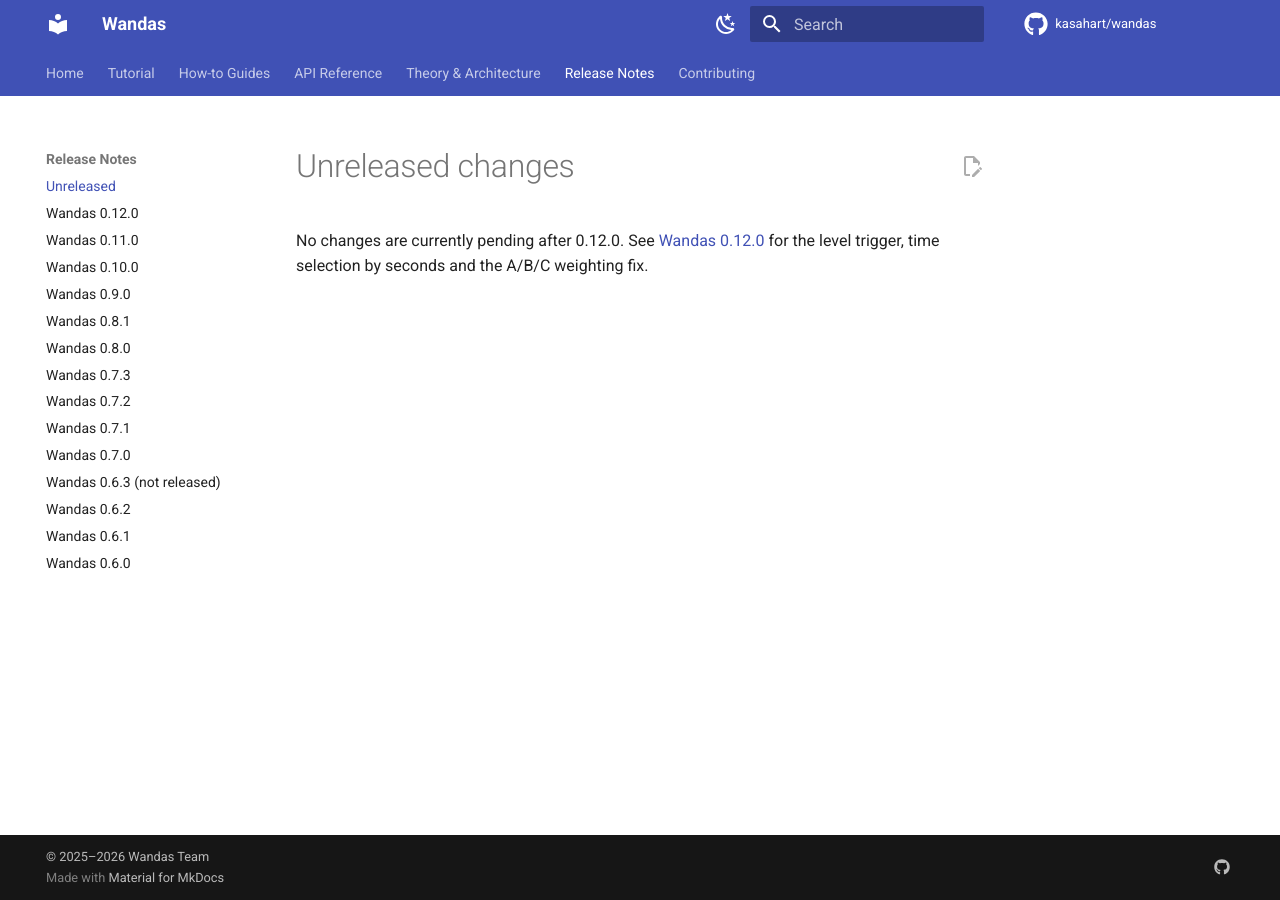
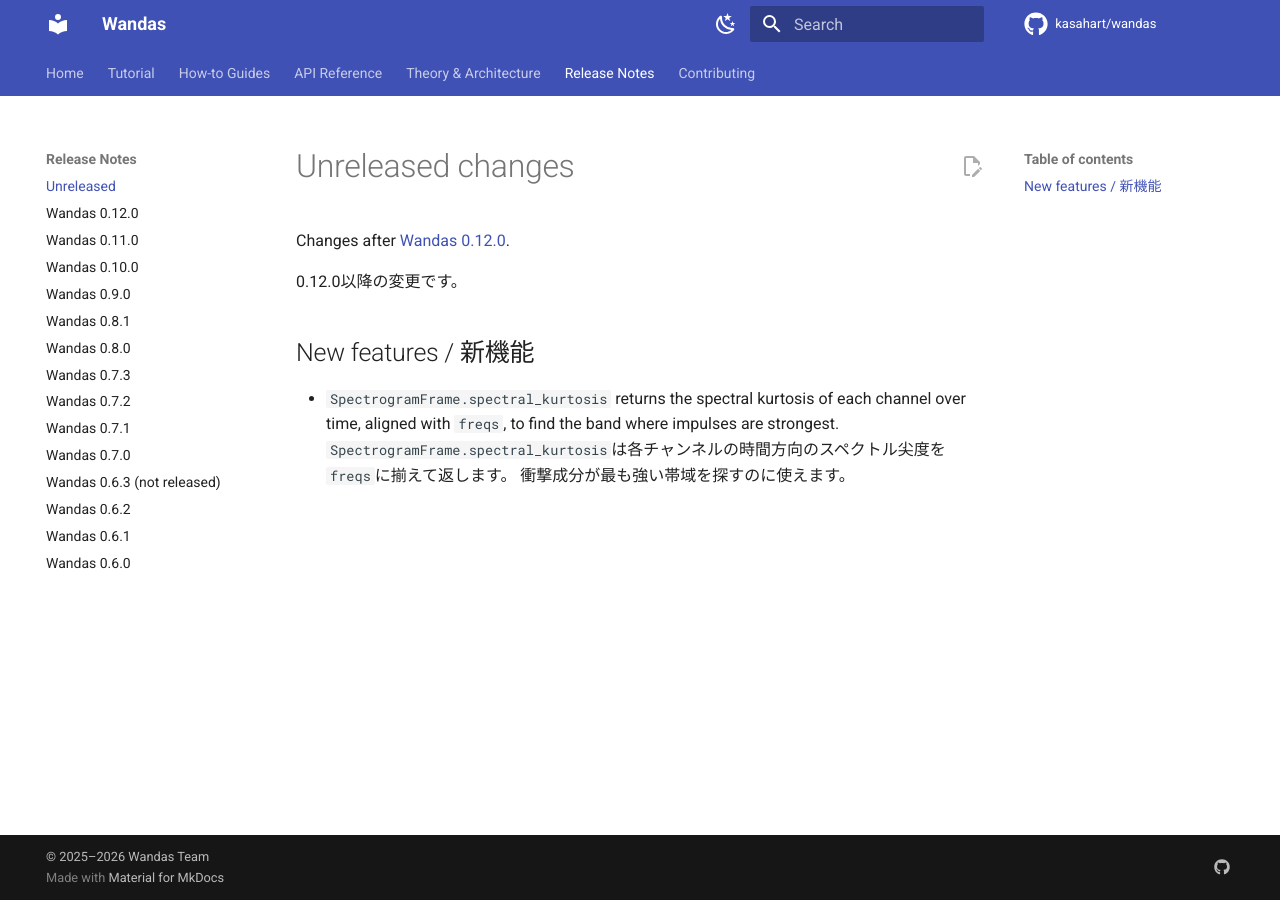
Before and after one commit to kasahart/wandas, an MkDocs documentation site: the page built from docs/src/release-notes/unreleased.md, in a window 1280 px wide. Built offline with MkDocs 1.6.1 and Material for MkDocs 9.7.7, drawn with Linux system fonts in a browser that asks for light colours; comment, search, counter and statistics services are not loaded.

Commit message:
docs: add the release note
Co-Authored-By: Claude Opus 5.5 <noreply@anthropic.com>
Claude-Session: https://claude.ai/code/session_01VjJX8Vw5pHwzrrqHRZUTcs

```diff
--- a/docs/src/release-notes/unreleased.md
+++ b/docs/src/release-notes/unreleased.md
@@ -1,4 +1,13 @@
 # Unreleased changes
 
-No changes are currently pending after 0.12.0. See [Wandas 0.12.0](v0.12.0.md)
-for the level trigger, time selection by seconds and the A/B/C weighting fix.
+Changes after [Wandas 0.12.0](v0.12.0.md).
+
+0.12.0以降の変更です。
+
+## New features / 新機能
+
+- `SpectrogramFrame.spectral_kurtosis` returns the spectral kurtosis of each
+  channel over time, aligned with `freqs`, to find the band where impulses
+  are strongest.
+  `SpectrogramFrame.spectral_kurtosis`は各チャンネルの時間方向のスペクトル尖度を`freqs`に揃えて返します。
+  衝撃成分が最も強い帯域を探すのに使えます。
```
